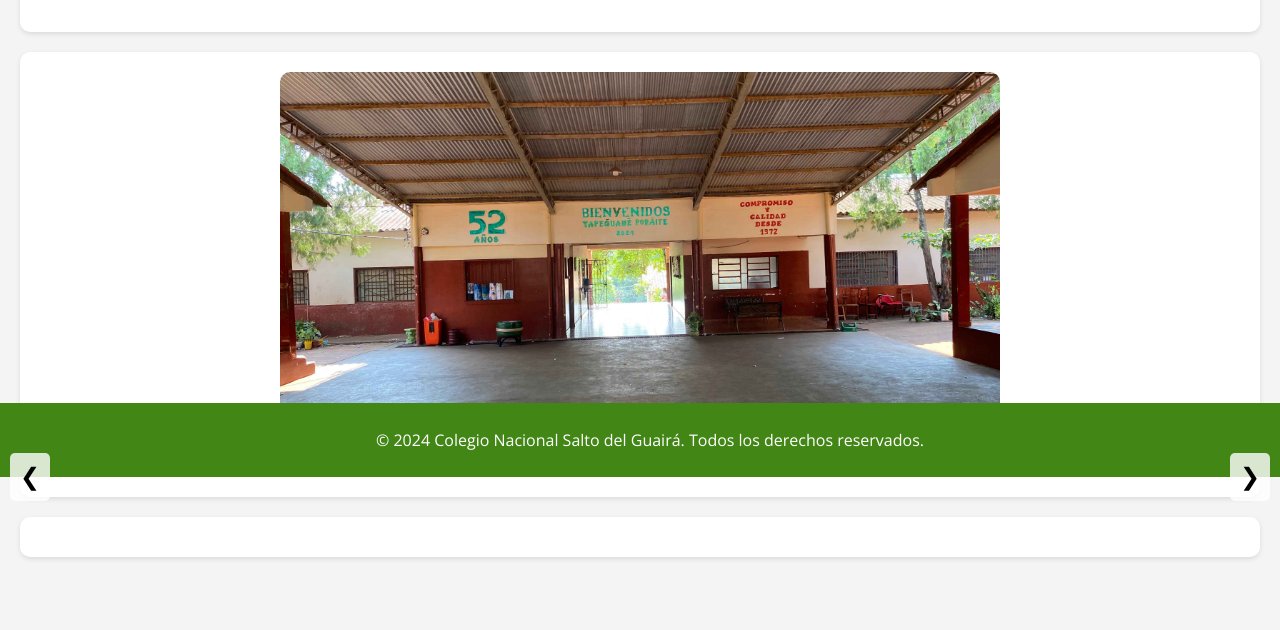
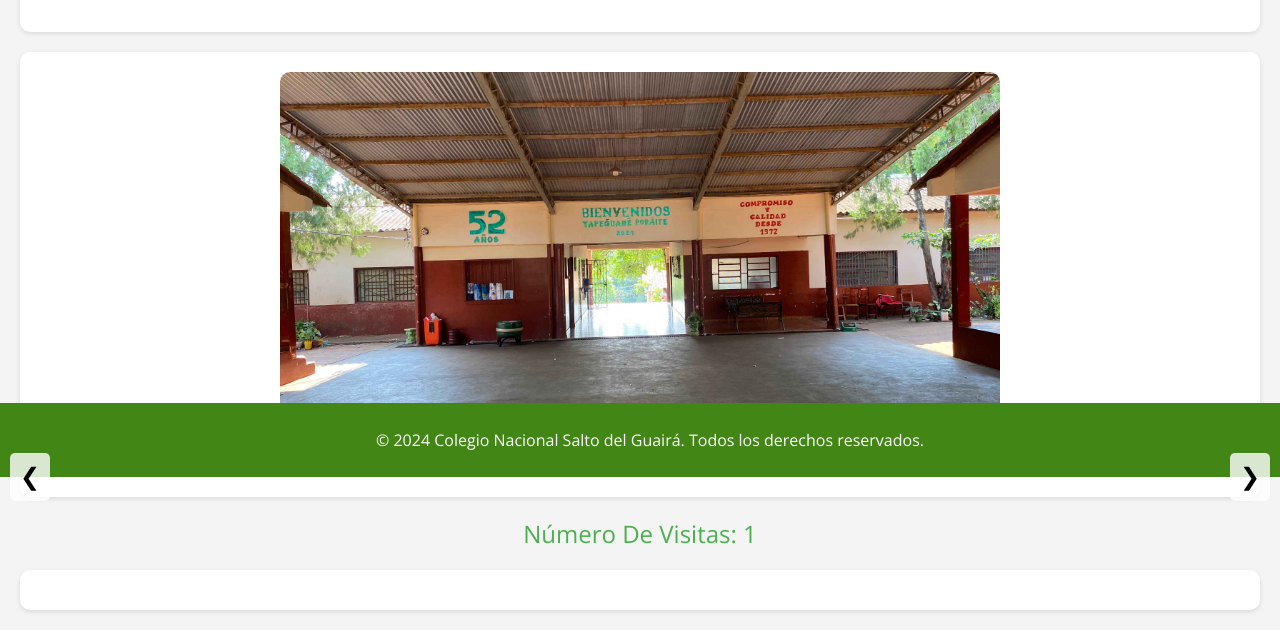
Before and after one commit to Maycon-14/PaginaCNSDG, a plain HTML site: page index.html in a window 1280 px wide. Shown: the part 323-953 px from the top of the page. Before the commit the page ends 900 px from the top, so only its background shows below. Drawn offline with nearby package versions, Linux system fonts and the light colour scheme.

Commit message:
segundo commit

```diff
--- a/index.html
+++ b/index.html
@@ -59,6 +59,7 @@
     <section>
         <h3>Bienvenidos al Colegio Nacional Salto del Guairá</h3>
         <h4>Compromiso y Calidad Desde 1972.</h4>
+
     </section>
 
     <!-- Carrusel de imágenes -->
@@ -114,6 +115,36 @@
             changeSlide(1); // Cambia a la siguiente imagen
         }, 3000); // 3000 ms = 3 segundos
     </script>
+
+    <script>
+        // Función para contar visitantes
+        function countVisitors() {
+            // Verifica si ya existe un contador en localStorage
+            let visitorCount = localStorage.getItem('visitorCount');
+
+            // Si no existe, inicializa el contador
+            if (!visitorCount) {
+                visitorCount = 0;
+            }
+
+            // Incrementa el contador
+            visitorCount++;
+
+            // Guarda el nuevo contador en localStorage
+            localStorage.setItem('visitorCount', visitorCount);
+
+            // Muestra el número de visitantes en la página
+            const visitorDisplay = document.createElement('div');
+            visitorDisplay.style.textAlign = 'center';
+            visitorDisplay.style.marginTop = '20px';
+            visitorDisplay.innerHTML = `<h4>Número de visitas: ${visitorCount}</h4>`;
+            document.body.appendChild(visitorDisplay);
+        }
+
+        // Llama a la función al cargar la página
+        countVisitors();
+    </script>
     <section></section>
 </body>
+
 </html>
```
